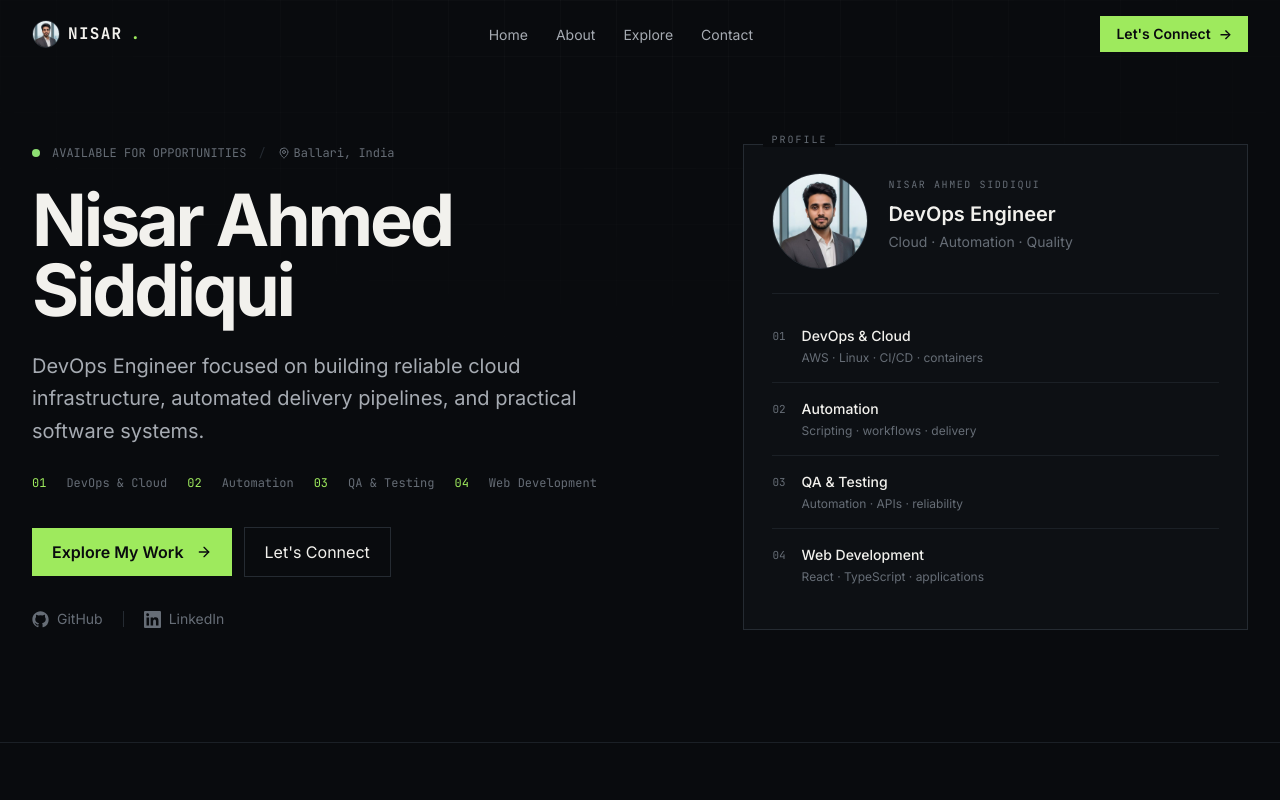
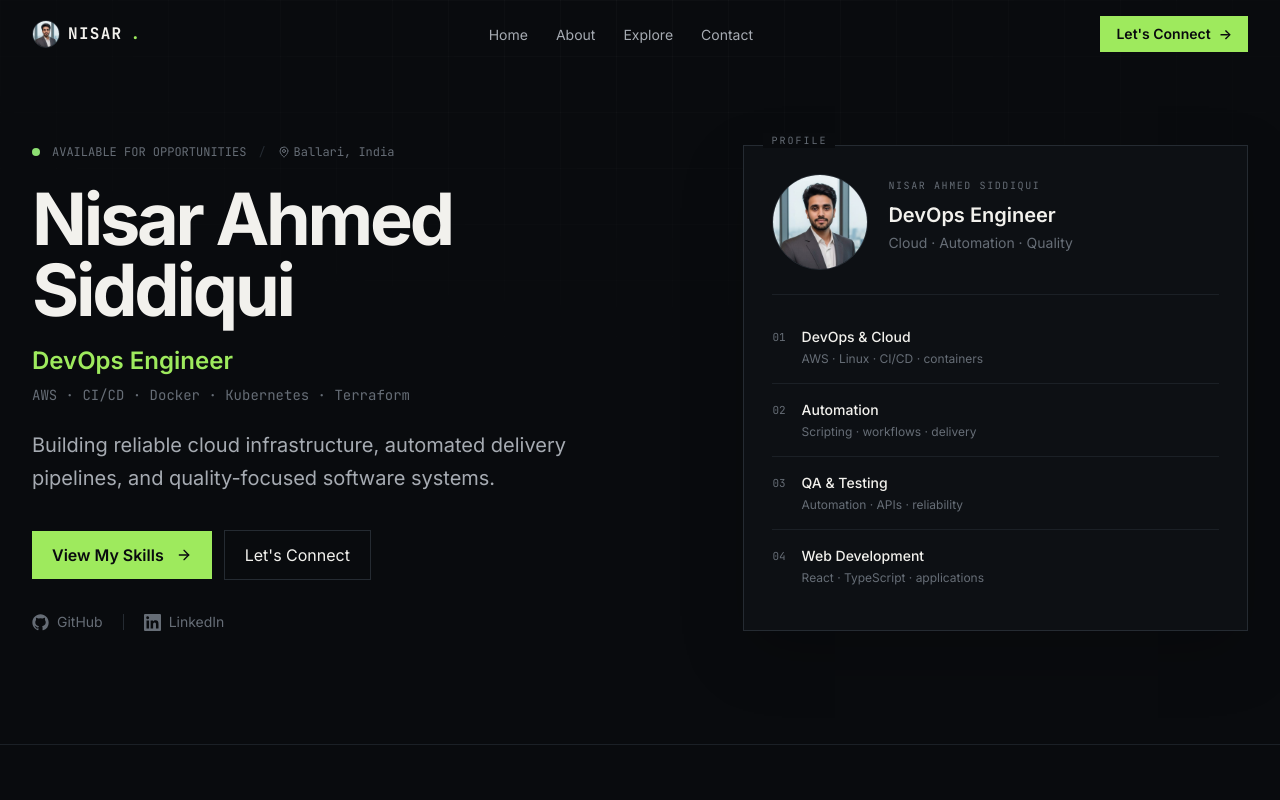
Before and after one commit to Nissar005/Nisar-Ahmed-Portfolio, a React (Vite) app: page / in a window 1280 px wide. Shown: the top 800 px of the page. Built offline with nearby package versions, Linux system fonts and the light colour scheme.

Commit message:
Refine hero hierarchy and recruiter-focused positioning

```diff
--- a/src/sections/Hero.tsx
+++ b/src/sections/Hero.tsx
@@ -21,25 +21,23 @@ export default function Hero() {
             Nisar Ahmed<br className="hidden sm:block" /> Siddiqui
           </motion.h1>
 
-          <motion.p initial={{ opacity: 0, y: 14 }} animate={{ opacity: 1, y: 0 }} transition={{ duration: 0.6, delay: 0.12 }} className="mt-6 text-lg sm:text-xl text-ink-dim leading-relaxed max-w-xl">
-            DevOps Engineer focused on building reliable cloud infrastructure, automated delivery pipelines, and practical software systems.
+          <motion.div initial={{ opacity: 0, y: 14 }} animate={{ opacity: 1, y: 0 }} transition={{ duration: 0.6, delay: 0.1 }} className="mt-5">
+            <h2 className="text-xl sm:text-2xl font-semibold text-mint">DevOps Engineer</h2>
+            <p className="mt-2 font-mono text-xs sm:text-sm text-ink-faint">AWS · CI/CD · Docker · Kubernetes · Terraform</p>
+          </motion.div>
+
+          <motion.p initial={{ opacity: 0, y: 14 }} animate={{ opacity: 1, y: 0 }} transition={{ duration: 0.6, delay: 0.15 }} className="mt-6 text-lg sm:text-xl text-ink-dim leading-relaxed max-w-xl">
+            Building reliable cloud infrastructure, automated delivery pipelines, and quality-focused software systems.
           </motion.p>
 
-          <motion.div initial={{ opacity: 0, y: 14 }} animate={{ opacity: 1, y: 0 }} transition={{ duration: 0.6, delay: 0.18 }} className="mt-7 flex flex-wrap gap-x-5 gap-y-2 font-mono text-xs text-ink-faint">
-            <span className="text-mint">01</span> DevOps & Cloud
-            <span className="text-mint">02</span> Automation
-            <span className="text-mint">03</span> QA & Testing
-            <span className="text-mint">04</span> Web Development
-          </motion.div>
-
-          <motion.div initial={{ opacity: 0, y: 14 }} animate={{ opacity: 1, y: 0 }} transition={{ duration: 0.6, delay: 0.25 }} className="mt-9 flex flex-wrap items-center gap-3">
-            <a href="#explore" className="group inline-flex items-center gap-3 bg-mint text-void font-semibold px-5 py-3 hover:bg-mint/90 transition-colors">
-              Explore My Work <ArrowRight size={16} className="group-hover:translate-x-1 transition-transform" />
+          <motion.div initial={{ opacity: 0, y: 14 }} animate={{ opacity: 1, y: 0 }} transition={{ duration: 0.6, delay: 0.2 }} className="mt-9 flex flex-wrap items-center gap-3">
+            <a href="#skills" className="group inline-flex items-center gap-3 bg-mint text-void font-semibold px-5 py-3 hover:bg-mint/90 transition-colors">
+              View My Skills <ArrowRight size={16} className="group-hover:translate-x-1 transition-transform" />
             </a>
             <a href="#contact" className="inline-flex items-center gap-2 border border-line px-5 py-3 text-ink hover:border-ink-faint transition-colors">Let's Connect</a>
           </motion.div>
 
-          <motion.div initial={{ opacity: 0 }} animate={{ opacity: 1 }} transition={{ duration: 0.6, delay: 0.35 }} className="mt-8 flex items-center gap-5">
+          <motion.div initial={{ opacity: 0 }} animate={{ opacity: 1 }} transition={{ duration: 0.6, delay: 0.3 }} className="mt-8 flex items-center gap-5">
             <a href="https://github.com/Nissar005" target="_blank" rel="noreferrer" className="inline-flex items-center gap-2 text-sm text-ink-faint hover:text-ink transition-colors"><GithubIcon size={17} /> GitHub</a>
             <span className="w-px h-4 bg-line" />
             <a href="https://www.linkedin.com/in/nisar-ahmed-834950b5/" target="_blank" rel="noreferrer" className="inline-flex items-center gap-2 text-sm text-ink-faint hover:text-ink transition-colors"><LinkedinIcon size={17} /> LinkedIn</a>
@@ -63,7 +61,7 @@ function IdentityPanel() {
   return (
     <motion.div initial={{ opacity: 0, x: 16 }} animate={{ opacity: 1, x: 0 }} transition={{ duration: 0.7, delay: 0.15 }} className="relative">
       <div className="absolute -top-3 left-5 font-mono text-[10px] tracking-[0.2em] text-ink-faint bg-void px-2">PROFILE</div>
-      <div className="border border-line bg-surface p-5 sm:p-7">
+      <div className="border border-line bg-surface p-5 sm:p-7 shadow-[0_24px_60px_rgba(0,0,0,0.18)]">
         <div className="flex items-start gap-5 pb-6 border-b border-line-soft">
           <div className="w-20 h-20 sm:w-24 sm:h-24 shrink-0 rounded-full overflow-hidden border border-line">
             <img src={profilePhoto} alt="Nisar Ahmed Siddiqui" width={96} height={96} className="w-full h-full object-cover" />
```
